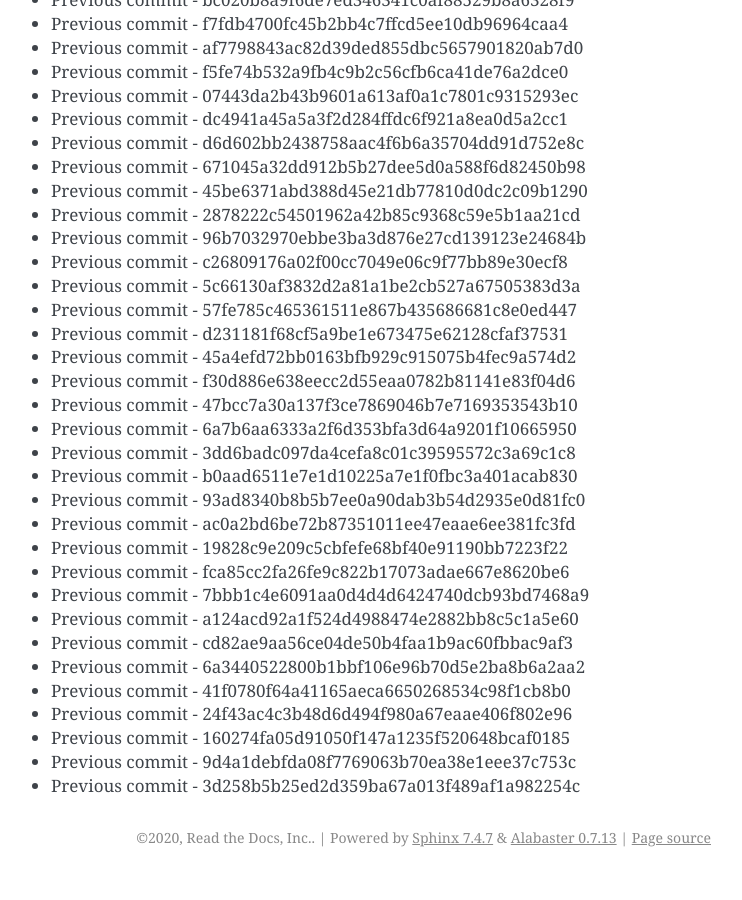
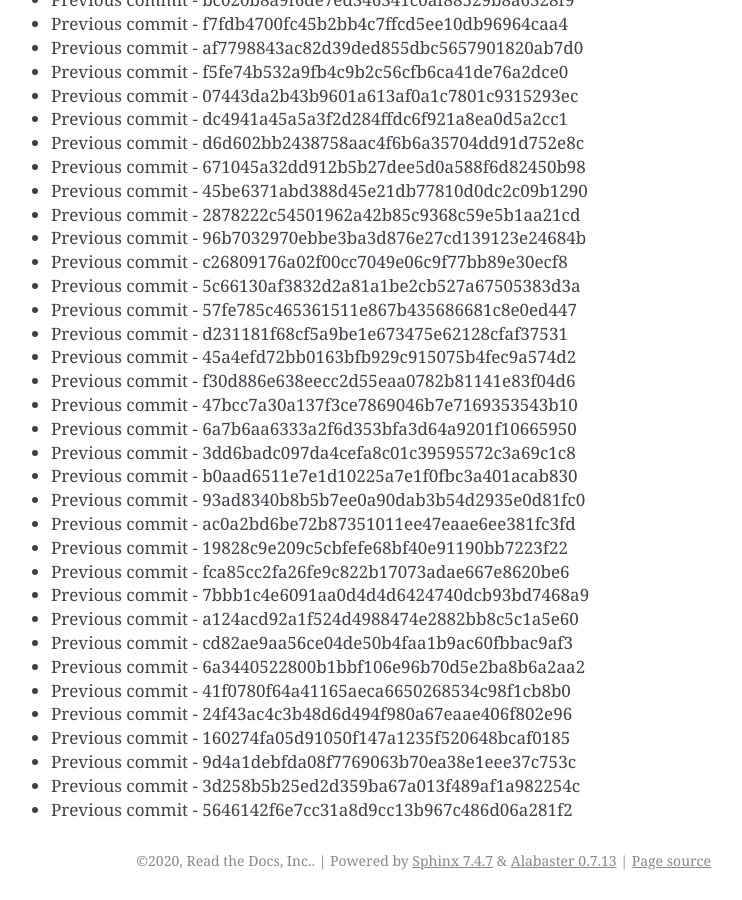
Before and after one commit to readthedocs/rtd-git-stresstest, a Sphinx documentation site: the page built from docs/updates.rst, in a window 1280 px wide and 900 px high, scrolled down 75639 px. Shown: the whole window, without its empty margins (399-1141 px from the left). Built offline with Sphinx 7.4.7, drawn with Linux system fonts in a browser that asks for light colours; before the commit the page ends 76516 px from its top, so only the background shows below that.

Commit message:
Generating commit from previous: 5646142f6e7cc31a8d9cc13b967c486d06a281f2

```diff
--- a/docs/updates.rst
+++ b/docs/updates.rst
@@ -3210,3 +3210,4 @@ It can be tested for any performance characteristics.
 * Previous commit - 160274fa05d91050f147a1235f520648bcaf0185
 * Previous commit - 9d4a1debfda08f7769063b70ea38e1eee37c753c
 * Previous commit - 3d258b5b25ed2d359ba67a013f489af1a982254c
+* Previous commit - 5646142f6e7cc31a8d9cc13b967c486d06a281f2
```
